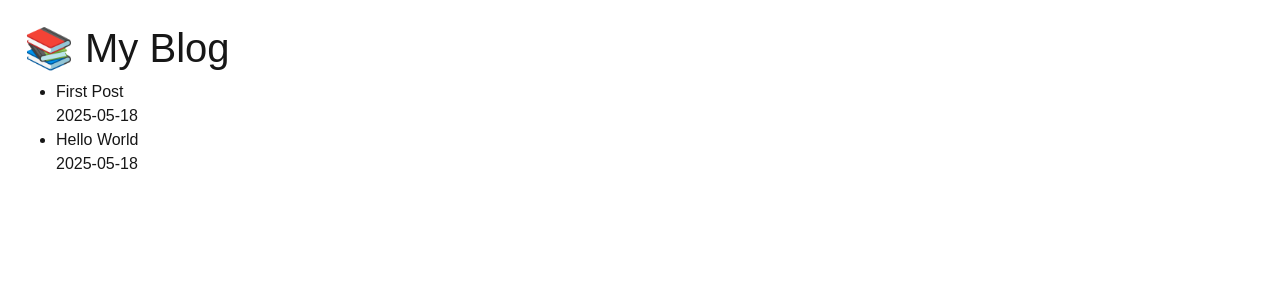
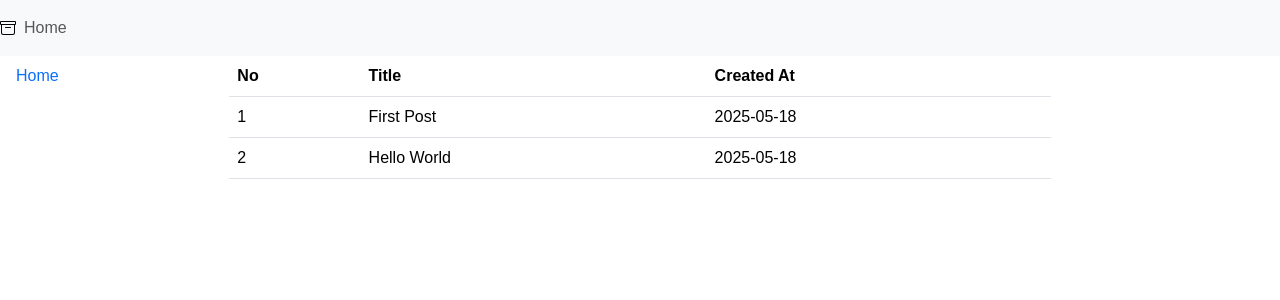
Before and after one commit to yanapang/yanapang.github.io, a Next.js app: page / in a window 1280 px wide. Shown: the top 300 px of the page. Built offline with nearby package versions, Linux system fonts and the light colour scheme.

Commit message:
env: set up prettier and basic navigation header & sidebar navigation.

```diff
--- a/src/pages/api/hello.ts
+++ b/src/pages/api/hello.ts
@@ -1,13 +1,13 @@
 // Next.js API route support: https://nextjs.org/docs/api-routes/introduction
-import type { NextApiRequest, NextApiResponse } from "next";
-
-type Data = {
-  name: string;
-};
-
-export default function handler(
-  req: NextApiRequest,
-  res: NextApiResponse<Data>,
-) {
-  res.status(200).json({ name: "John Doe" });
-}
+// import type { NextApiRequest, NextApiResponse } from "next";
+//
+// type Data = {
+//   name: string;
+// };
+//
+// export default function handler(
+//   req: NextApiRequest,
+//   res: NextApiResponse<Data>,
+// ) {
+//   res.status(200).json({ name: "John Doe" });
+// }
--- /dev/null
+++ b/src/pages/components/NavHeader.tsx
@@ -0,0 +1,27 @@
+export default function NavHeader() {
+  return (
+    <nav className="navbar navbar-expand-lg navbar-light bg-light">
+      {/*<a className="navbar-brand" href="/">Hello</a>*/}
+      <img src="/post/archive.svg" alt="archive_logo" />
+      <button className="navbar-toggler" type="button" data-toggle="collapse" data-target="#navbarNav" aria-controls="navbarNav" aria-expanded="false" aria-label="Toggle navigation">
+        <span className="navbar-toggler-icon"></span>
+      </button>
+      <div className="collapse navbar-collapse" id="navbarNav">
+        <ul className="navbar-nav">
+          <li className="nav-item active">
+            <a className="nav-link" href="/">Home</a>
+          </li>
+          {/*<li className="nav-item">*/}
+          {/*  <a className="nav-link" href="#">Features</a>*/}
+          {/*</li>*/}
+          {/*<li className="nav-item">*/}
+          {/*  <a className="nav-link" href="#">Pricing</a>*/}
+          {/*</li>*/}
+          {/*<li className="nav-item">*/}
+          {/*  <a className="nav-link disabled" href="#">Disabled</a>*/}
+          {/*</li>*/}
+        </ul>
+      </div>
+    </nav>
+  );
+}
--- /dev/null
+++ b/src/pages/components/SideNav.tsx
@@ -0,0 +1,18 @@
+export default function SideNav() {
+  return (
+    <ul className="nav flex-column">
+      <li className="nav-item">
+        <a className="nav-link active" aria-current="page" href="/">Home</a>
+      </li>
+      {/*<li className="nav-item">*/}
+      {/*  <a className="nav-link" href="#">Blog</a>*/}
+      {/*</li>*/}
+      {/*<li className="nav-item">*/}
+      {/*  <a className="nav-link" href="#">Link</a>*/}
+      {/*</li>*/}
+      {/*<li className="nav-item">*/}
+      {/*  <a className="nav-link disabled" aria-disabled="true">Disabled</a>*/}
+      {/*</li>*/}
+    </ul>
+  );
+}
--- a/src/pages/index.tsx
+++ b/src/pages/index.tsx
@@ -1,13 +1,9 @@
-// src/pages/index.tsx
 import Link from 'next/link';
 import { GetStaticProps } from 'next';
 import { getSortedPostsData } from '@/lib/posts';
-
-type Post = {
-    slug: string;
-    title: string;
-    date: string;
-};
+import { Post } from '@/types/common/post';
+import NavHeader from '@/pages/components/NavHeader';
+import SideNav from '@/pages/components/SideNav';
 
 export const getStaticProps: GetStaticProps = async () => {
   const allPostsData = getSortedPostsData();
@@ -20,19 +16,41 @@ export const getStaticProps: GetStaticProps = async () => {
 
 export default function Home({ allPostsData }: { allPostsData: Post[] }) {
   return (
-        <main className="max-w-2xl mx-auto p-4">
-            <h1 className="text-3xl font-bold mb-6">📚 My Blog</h1>
-            <ul>
-                {allPostsData.map(({slug, title, date}) => (
-                    <li key={slug}>
-                        <Link href={`/posts/${slug}`} className="text-xl text-blue-600 hover:underline">
+    <main className="max-w-2xl mx-auto p-8">
+      <NavHeader />
+
+      <div className="row">
+        <div className="col-2">
+          <SideNav />
+        </div>
+        <div className="col-8">
+          <div className="container">
+            <table className="table">
+              <thead>
+              <tr>
+                <th scope="col">No</th>
+                <th scope="col">Title</th>
+                <th scope="col">Created At</th>
+              </tr>
+              </thead>
+              <tbody>
+              {allPostsData.map(({ slug, title, date }, index) => (
+                <tr key={slug}>
+                  <td scope="row">{index + 1}</td>
+                  <td>
+                    <Link href={`/posts/${slug}`}>
                       {title}
                     </Link>
-                        <div className="text-sm text-gray-500">{date}</div>
-                    </li>
+                  </td>
+                  <td className="text-sm text-gray-500">{date}</td>
+                </tr>
               ))}
-            </ul>
+              </tbody>
+            </table>
+          </div>
+        </div>
+      </div>
+    </main>
 
-        </main>
   );
 }
--- /dev/null
+++ b/src/types/common/post.ts
@@ -0,0 +1,5 @@
+export type Post = {
+    slug: string;
+    title: string;
+    date: string;
+};
--- a/tsconfig.json
+++ b/tsconfig.json
@@ -14,7 +14,8 @@
     "jsx": "preserve",
     "incremental": true,
     "paths": {
-      "@/*": ["./src/*"]
+      "@/*": ["./src/*"],
+      "@types/*": ["src/types/*"]
     }
   },
   "include": ["next-env.d.ts", "**/*.ts", "**/*.tsx"],
```
Also changed, not shown: src/pages/posts/[slug].tsx (+11 -1 lines), .prettierrc.json (added), public/post/archive.svg (added). Lines whose indentation alone changed are shown as unchanged.
